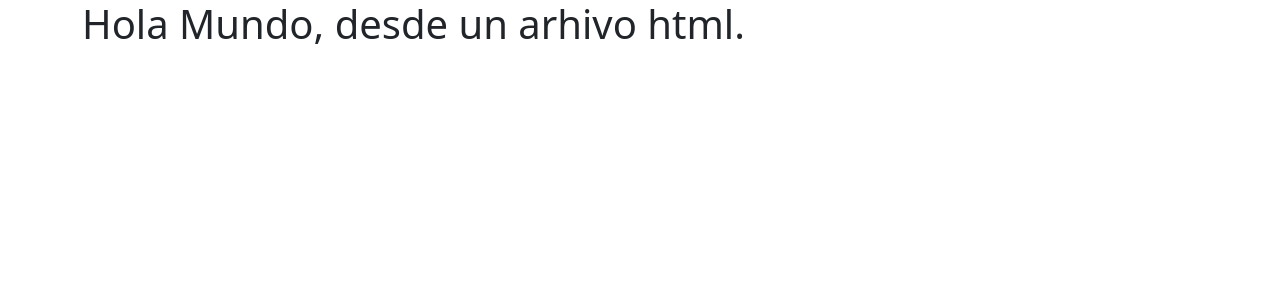
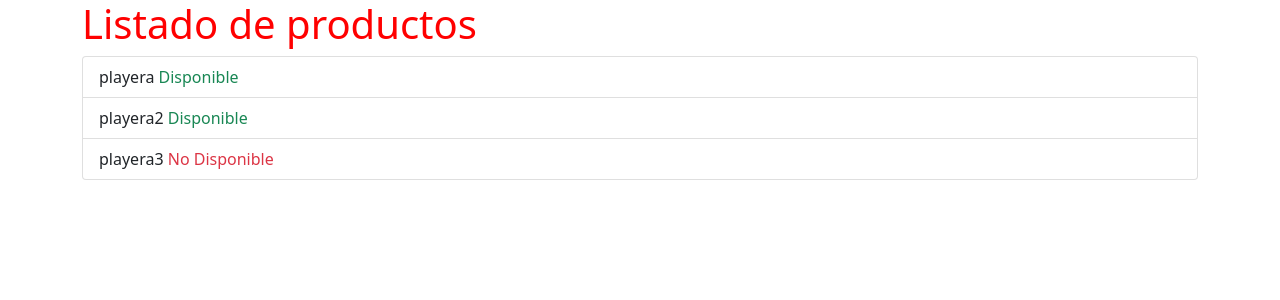
Before and after one commit to Cabariqued27/E-commerce-Django, a Django app: page / in a window 1280 px wide. Shown: the top 300 px of the page. Run offline with Django 5.2, Linux system fonts and the light colour scheme.

Commit message:
static Ready

```diff
--- a/ECommerce/ECommerce/settings.py
+++ b/ECommerce/ECommerce/settings.py
@@ -10,6 +10,7 @@ For the full list of settings and their values, see
 https://docs.djangoproject.com/en/5.0/ref/settings/
 """
 
+import os
 from pathlib import Path
 
 # Build paths inside the project like this: BASE_DIR / 'subdir'.
@@ -117,6 +118,10 @@ USE_TZ = True
 
 STATIC_URL = 'static/'
 
+STATICFILES_DIRS = (
+    os.path.join(BASE_DIR, 'static'),
+)
+
 # Default primary key field type
 # https://docs.djangoproject.com/en/5.0/ref/settings/#default-auto-field
 
--- a/ECommerce/ECommerce/views.py
+++ b/ECommerce/ECommerce/views.py
@@ -3,5 +3,11 @@ from django.shortcuts import render
 
 def index(request):
     return render(request,'index.html',{
-        #context
+        'message': 'Listado de productos',
+        'title':'D´Mare',
+        'products':[
+            {'title':'playera','price':5,'stock':True},
+            {'title':'playera2','price':15,'stock':True},
+            {'title':'playera3','price':20,'stock':False}
+        ]
     })
--- a/ECommerce/Templates/index.html
+++ b/ECommerce/Templates/index.html
@@ -1,19 +1,36 @@
+{% load static %}
 <!DOCTYPE html>
 <html lang="en">
 
 <head>
     <meta charset="UTF-8">
     <meta name="viewport" content="width=device-width, initial-scale=1.0">
-    <title>Index</title>
+    <title>{{title}}</title>
     <link href="https://cdn.jsdelivr.net/npm/bootstrap@5.0.2/dist/css/bootstrap.min.css" rel="stylesheet"
         integrity="sha384-EVSTQN3/azprG1Anm3QDgpJLIm9Nao0Yz1ztcQTwFspd3yD65VohhpuuCOmLASjC" crossorigin="anonymous">
-</head>
+    <link rel="stylesheet" href="  {% static 'css/style.css' %}  ">
+    </head>
 
 <body>
     <div class="container">
         <div class="row">
             <div class="column">
-                <h1>Hola Mundo, desde un arhivo html.</h1>
+                <h1>{{message}}</h1>
+
+                <ul class="list-group">
+                    {% for product in products %}
+                    <li class="list-group-item">
+                        {{product.title}}
+                        <span>
+                            {% if product.stock %}
+                            <span class="text-success">Disponible</span>
+                            {% else %}
+                            <span class="text-danger">No Disponible</span>
+                            {% endif %}
+                        </span>
+                    </li>
+                    {% endfor %}
+                </ul>
             </div>
         </div>
     </div>
@@ -25,4 +42,7 @@
     integrity="sha384-cVKIPhGWiC2Al4u+LWgxfKTRIcfu0JTxR+EQDz/bgldoEyl4H0zUF0QKbrJ0EcQF"
     crossorigin="anonymous"></script>
 
+<script src="{% static 'js/main.js' %}"></script>
+
+
 </html>
--- /dev/null
+++ b/ECommerce/static/css/style.css
@@ -0,0 +1,3 @@
+h1 {
+    color: red;
+}
--- /dev/null
+++ b/ECommerce/static/js/main.js
@@ -0,0 +1 @@
+console.log("Hola mundo desde static yo")
```
